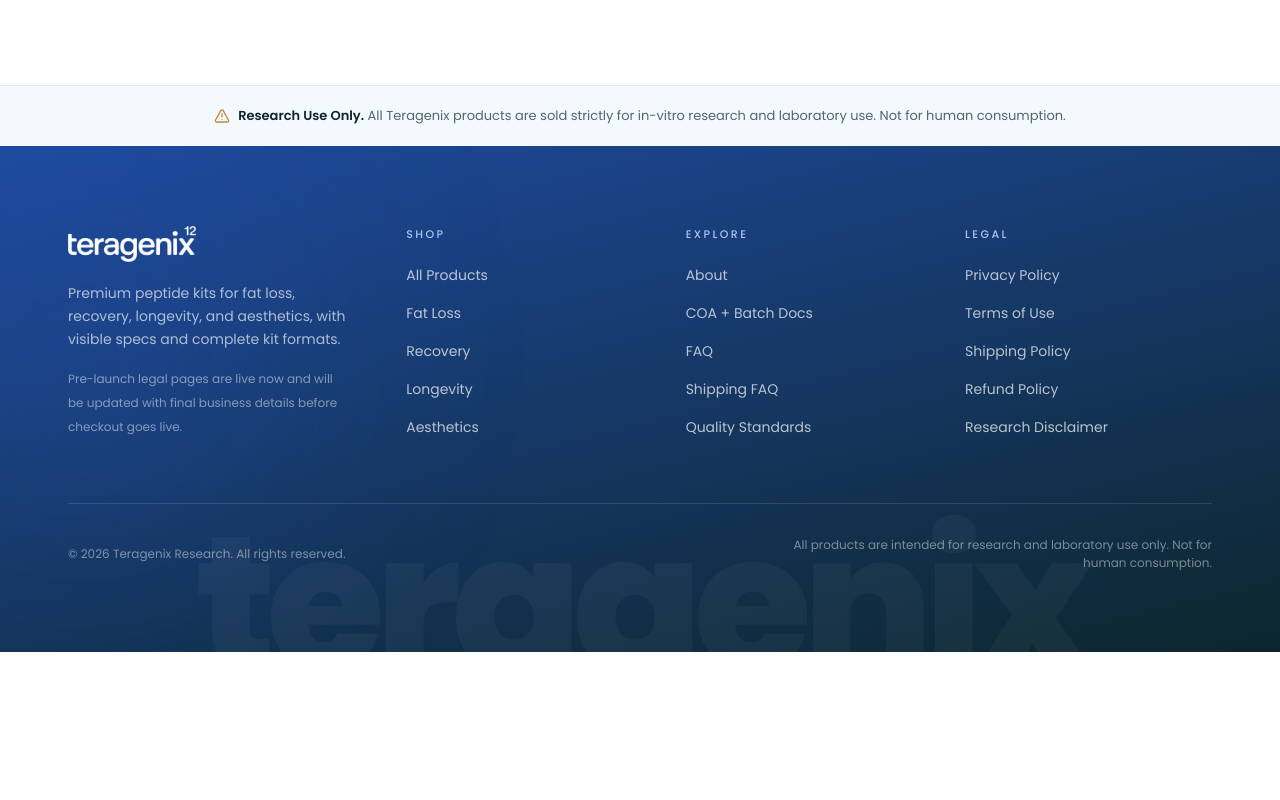
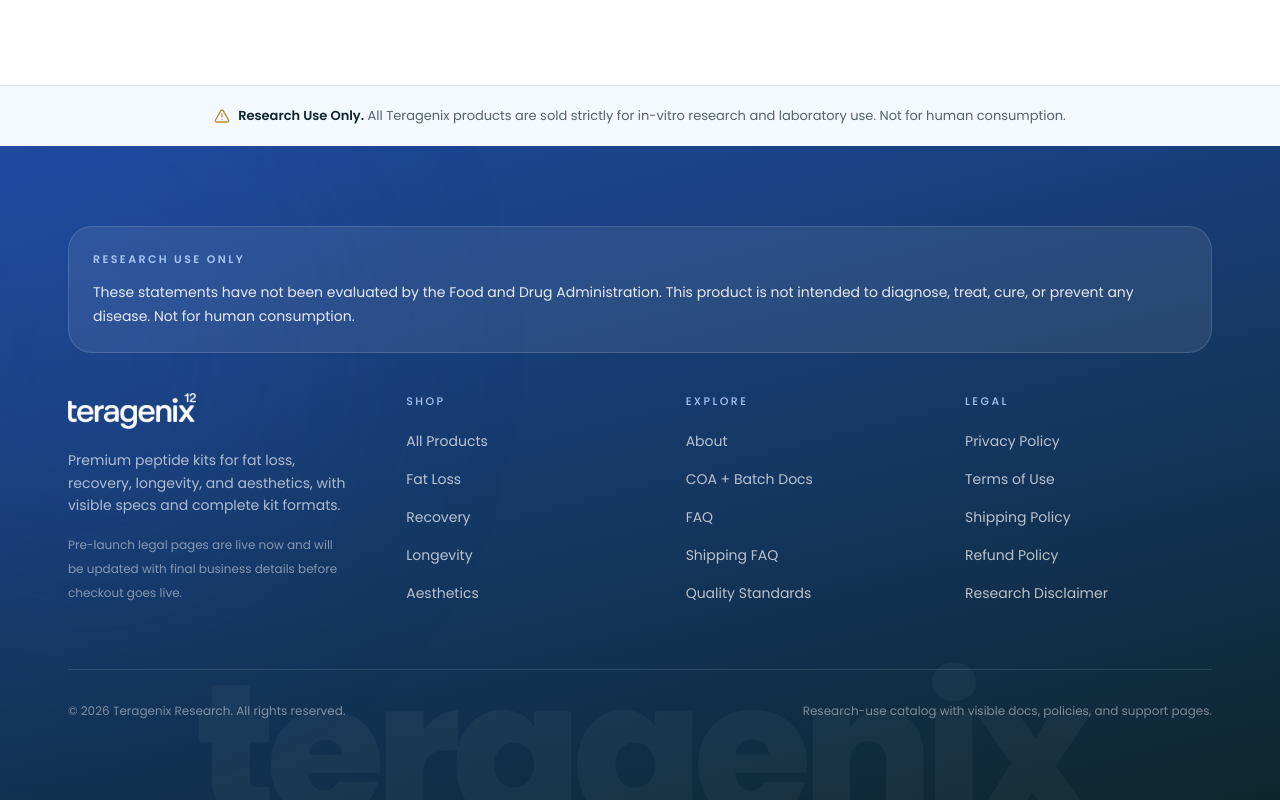
Before and after one commit to sethschnrt/teragenix, a Next.js app: page / in a window 1280 px wide. Shown: the part 6396-7196 px from the top of the page. Before the commit the page ends 7048 px from the top, so only its background shows below. Built offline with nearby package versions, Linux system fonts and the light colour scheme.

Commit message:
feat: add visible FDA disclaimers

```diff
--- a/src/app/shop/[slug]/product-detail.tsx
+++ b/src/app/shop/[slug]/product-detail.tsx
@@ -14,6 +14,7 @@
   Snowflake,
 } from "lucide-react";
 import { Footer } from "@/components/footer";
+import { RegulatoryDisclaimer } from "@/components/regulatory-disclaimer";
 import {
   getHeroCategoryHrefParam,
   getHeroCategoryLabel,
@@ -192,6 +193,8 @@
                   Back to catalog
                 </Link>
               </div>
+
+              <RegulatoryDisclaimer variant="dark" className="mt-6 max-w-2xl" />
             </div>
           </div>
         </div>
--- a/src/components/footer.tsx
+++ b/src/components/footer.tsx
@@ -1,5 +1,6 @@
 import { Logo } from "./logo";
 import Link from "next/link";
+import { RegulatoryDisclaimer } from "./regulatory-disclaimer";
 
 const footerLinks = {
   Shop: [
@@ -39,6 +40,8 @@
       </div>
 
       <div className="relative mx-auto max-w-[1240px] px-5 py-20 sm:px-8 lg:px-12">
+        <RegulatoryDisclaimer variant="dark" className="mb-10" />
+
         <div className="grid gap-14 lg:grid-cols-[1.2fr_0.95fr_0.95fr_1.05fr]">
           {/* Brand column */}
           <div className="md:col-span-1">
@@ -80,7 +83,7 @@
             &copy; {new Date().getFullYear()} Teragenix Research. All rights reserved.
           </p>
           <p className="max-w-md text-center text-[12px] text-white/45 sm:text-right">
-            All products are intended for research and laboratory use only. Not for human consumption.
+            Research-use catalog with visible docs, policies, and support pages.
           </p>
         </div>
       </div>
--- /dev/null
+++ b/src/components/regulatory-disclaimer.tsx
@@ -0,0 +1,31 @@
+interface RegulatoryDisclaimerProps {
+  variant?: "light" | "dark";
+  className?: string;
+}
+
+const disclaimerText = "These statements have not been evaluated by the Food and Drug Administration. This product is not intended to diagnose, treat, cure, or prevent any disease. Not for human consumption.";
+
+export function RegulatoryDisclaimer({ variant = "light", className = "" }: RegulatoryDisclaimerProps) {
+  const isDark = variant === "dark";
+
+  return (
+    <div
+      className={`rounded-[1.5rem] border px-5 py-5 sm:px-6 sm:py-6 ${
+        isDark
+          ? "border-white/14 bg-white/8 text-white"
+          : "border-[#dbe6f5] bg-[#f8fbff] text-[#0d262d]"
+      } ${className}`.trim()}
+    >
+      <p
+        className={`text-[11px] font-semibold uppercase tracking-[0.22em] ${
+          isDark ? "text-[#a8c5f5]" : "text-[#3b6ed6]"
+        }`}
+      >
+        Research use only
+      </p>
+      <p className={`mt-3 text-[13px] leading-6 sm:text-[14px] ${isDark ? "text-white/88" : "text-[#0d262d]/78"}`}>
+        {disclaimerText}
+      </p>
+    </div>
+  );
+}
```
